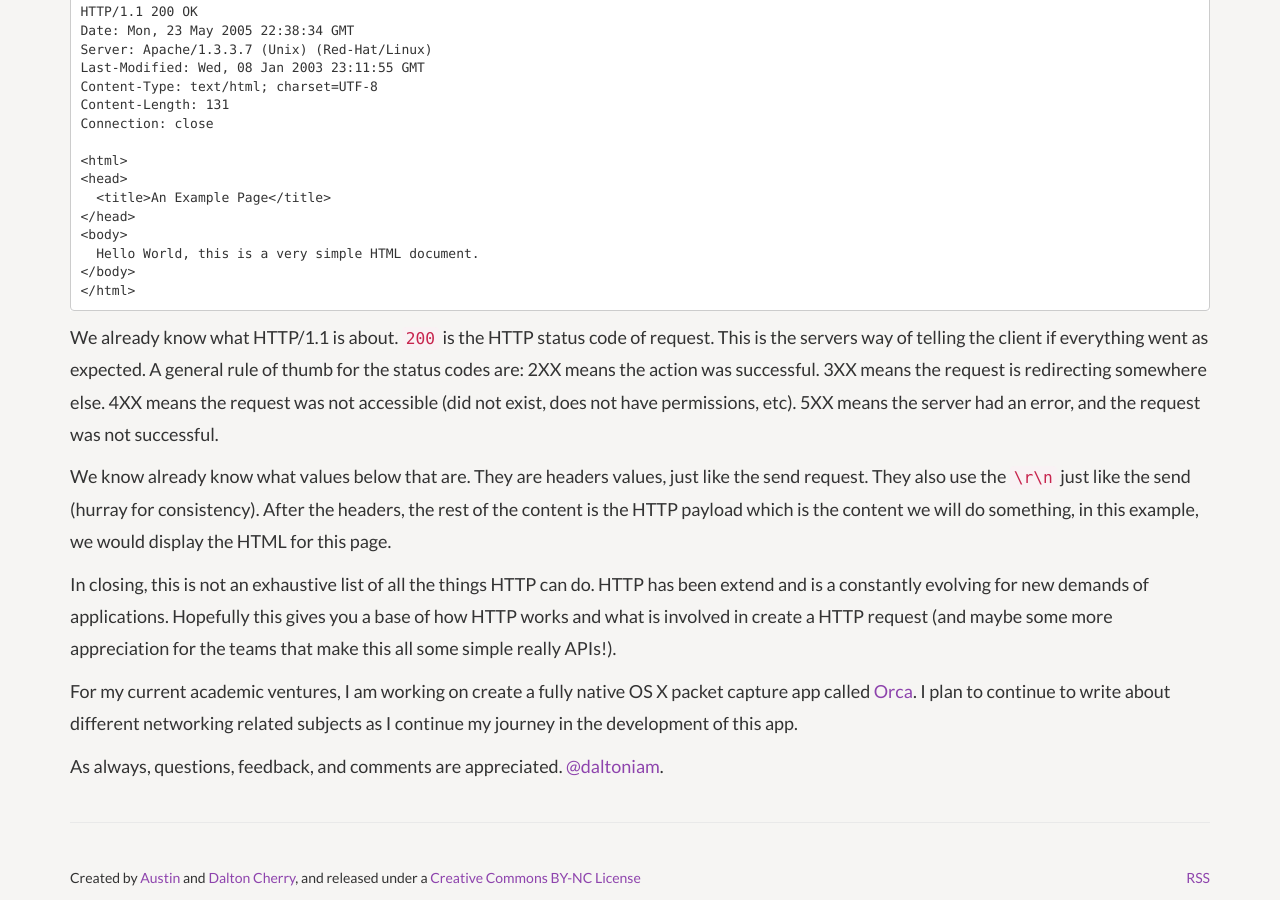
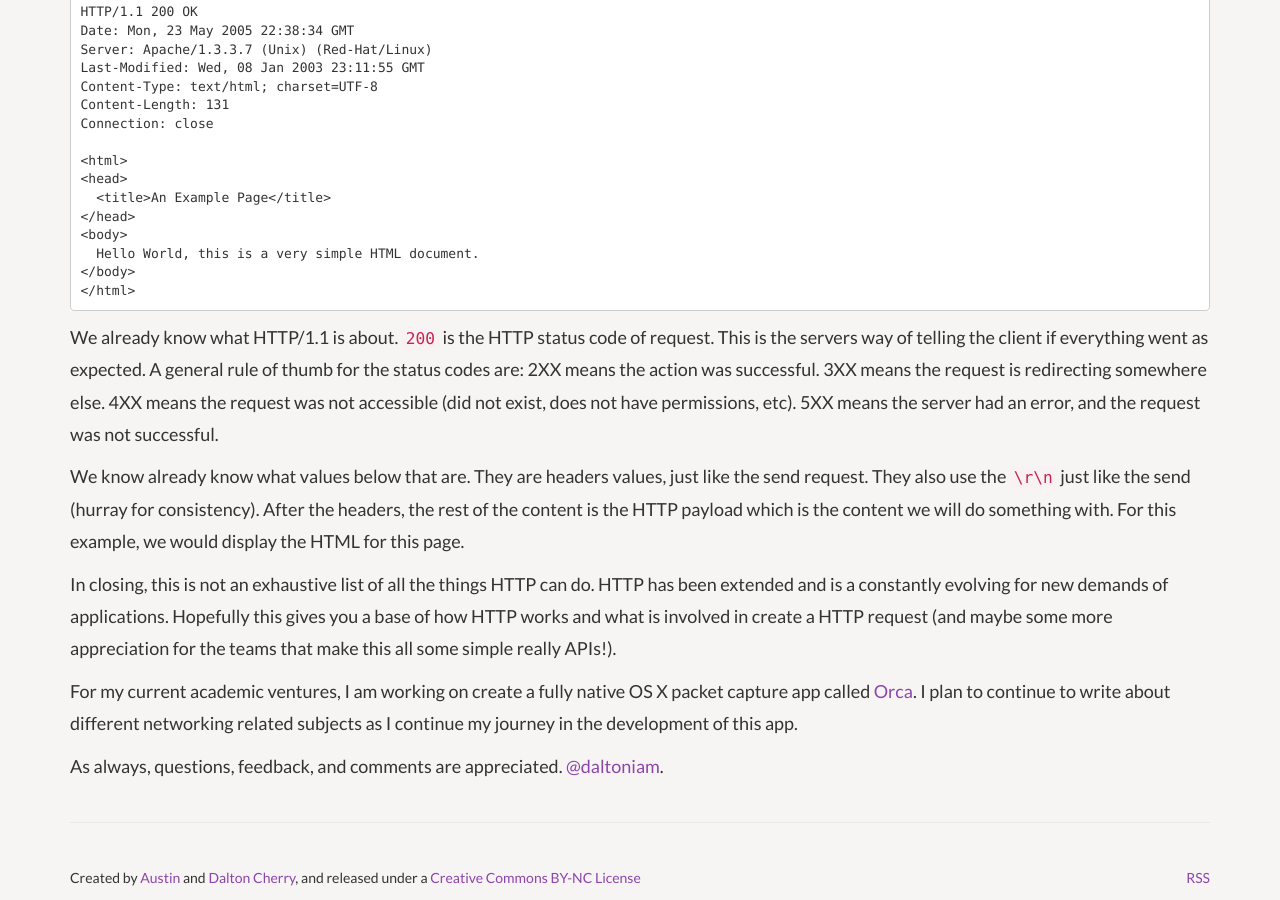
Before and after one commit to BasementKrew/revelation.io, a Jekyll site: the page built from _posts/2014-03-24-HTTP-REST-networking.markdown, in a window 1280 px wide and 900 px high, scrolled down 4162 px. Built offline with Jekyll 4.4.1, drawn with Linux system fonts in a browser that asks for light colours; Markdown is read by kramdown in place of the engine named in the settings.

Commit message:
article for 2014-03-24

````diff
--- a/_posts/2014-03-24-HTTP-REST-networking.markdown
+++ b/_posts/2014-03-24-HTTP-REST-networking.markdown
@@ -169,9 +169,9 @@ Connection: close
 ```
 We already know what HTTP/1.1 is about. `200` is the HTTP status code of request. This is the servers way of telling the client if everything went as expected. A general rule of thumb for the status codes are: 2XX means the action was successful. 3XX means the request is redirecting somewhere else. 4XX means the request was not accessible (did not exist, does not have permissions, etc). 5XX means the server had an error, and the request was not successful.
 
-We know already know what values below that are. They are headers values, just like the send request. They also use the `\r\n` just like the send (hurray for consistency). After the headers, the rest of the content is the HTTP payload which is the content we will do something, in this example, we would display the HTML for this page.
+We know already know what values below that are. They are headers values, just like the send request. They also use the `\r\n` just like the send (hurray for consistency). After the headers, the rest of the content is the HTTP payload which is the content we will do something with. For this example, we would display the HTML for this page.
 
-In closing, this is not an exhaustive list of all the things HTTP can do. HTTP has been extend and is a constantly evolving for new demands of applications. Hopefully this gives you a base of how HTTP works and what is involved in create a HTTP request (and maybe some more appreciation for the teams that make this all some simple really APIs!).
+In closing, this is not an exhaustive list of all the things HTTP can do. HTTP has been extended and is a constantly evolving for new demands of applications. Hopefully this gives you a base of how HTTP works and what is involved in create a HTTP request (and maybe some more appreciation for the teams that make this all some simple really APIs!).
 
 For my current academic ventures, I am working on create a fully native OS X packet capture app called [Orca](https://github.com/Vluxe/Orca). I plan to continue to write about different networking related subjects as I continue my journey in the development of this app.
 
````
